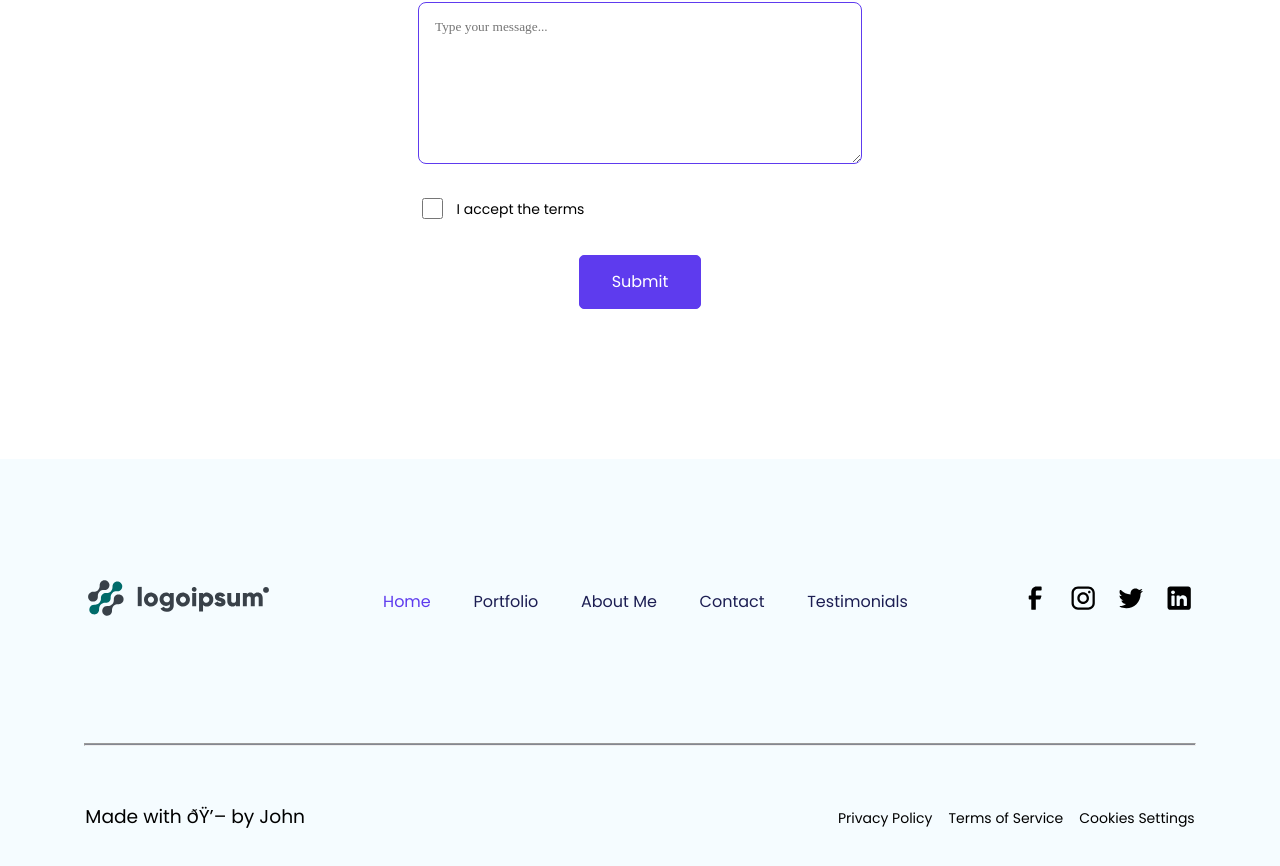
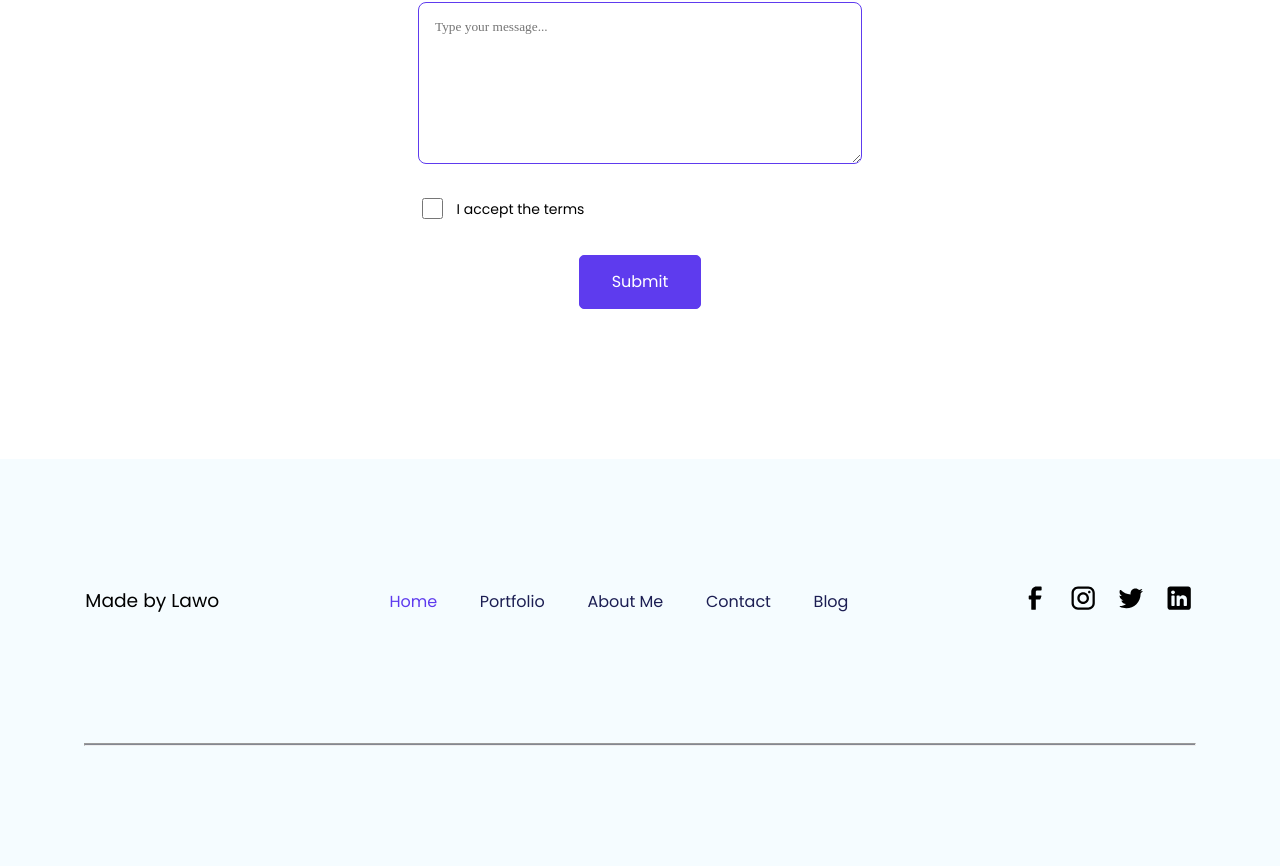
Before and after one commit to Lawo69/Portfolio-Website, a React (Create React App) app: page / in a window 1280 px wide. Shown: the part 5135-6001 px from the top of the page. Built offline with nearby package versions, Linux system fonts and the light colour scheme.

Commit message:
finished commit

```diff
--- a/src/Pages/Home/Footer.jsx
+++ b/src/Pages/Home/Footer.jsx
@@ -6,7 +6,8 @@ function Footer() {
     <footer className="footer--container">
       <div className="footer--link--container">
         <div>
-          <img src="./img/logo.svg" alt="Logoipsum" />
+          <p className="footer--content">Made by Lawo</p>
+          {/*<img src="./img/logo.svg" alt="Logoipsum" />*/}
         </div>
         <div className="footer--items">
           <ul>
@@ -69,10 +70,10 @@ function Footer() {
                 smooth={true}
                 offset={-70}
                 duration={500}
-                to="testimonial"
+                to="Blog"
                 className="text-md"
               >
-                Testimonials
+                Blog
               </Link>
             </li>
           </ul>
@@ -172,49 +173,9 @@ function Footer() {
       </div>
       <hr className="divider" />
       <div className="footer--content--container">
-        <p className="footer--content">Made with ðŸ’– by John</p>
+
         <div className="footer--social--icon">
-          <ul>
-            <li>
-              <Link
-                activeClass="navbar--active-content"
-                spy={true}
-                smooth={true}
-                offset={-70}
-                duration={500}
-                to="Privacy_Policy"
-                className="text-sm"
-              >
-                Privacy Policy
-              </Link>
-            </li>
-            <li>
-              <Link
-                activeClass="navbar--active-content"
-                spy={true}
-                smooth={true}
-                offset={-70}
-                duration={500}
-                to="Terms_of_Service"
-                className="text-sm"
-              >
-                Terms of Service
-              </Link>
-            </li>
-            <li>
-              <Link
-                activeClass="navbar--active-content"
-                spy={true}
-                smooth={true}
-                offset={-70}
-                duration={500}
-                to="Cookies_Settings"
-                className="text-sm"
-              >
-                Cookies Settings
-              </Link>
-            </li>
-          </ul>
+
         </div>
       </div>
     </footer>
```
